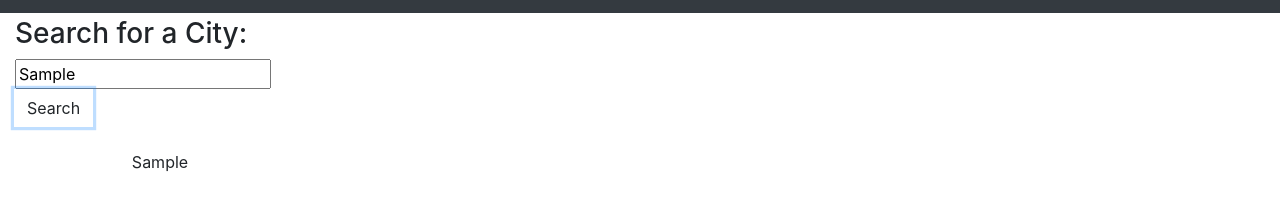
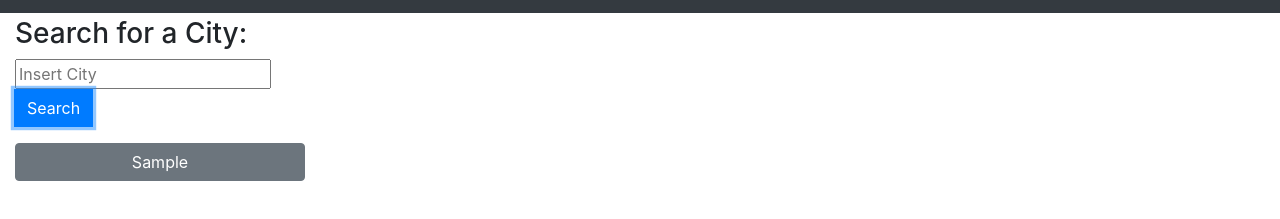
Before and after one commit to barrymoore1990/week-8-weather-dashboard, a plain HTML site: page index.html in a window 1280 px wide. Both pictures are taken after typing "Sample" into the empty fields and a click on the button "Search". Shown: the part 59-278 px from the top of the page. Drawn offline with nearby package versions, Linux system fonts and the light colour scheme; no server answers.

Commit message:
added clear form after search plus formatting of buttons

```diff
--- a/assets/index.js
+++ b/assets/index.js
@@ -8,6 +8,7 @@ searchBtn.addEventListener("click", function(){
     event.preventDefault()
     let aaa = searchInput.value;
     myFunction(aaa)
+    searchInput.value="";
 })
 
 
@@ -29,7 +30,7 @@ function myFunction(cityToSearchFor) {
     let city = cityToSearchFor;
     let createButton = document.createElement("BUTTON");
     createButton.textContent = city;
-    createButton.className = "btn"
+    createButton.className = "btn btn-secondary"
     history.prepend(createButton);
     let queryURL = "https://api.openweathermap.org/geo/1.0/direct?q=" + city + "&limit=1&appid=16c44a3c4ffd80699d455707a330e33e"
 
--- a/assets/styles.css
+++ b/assets/styles.css
@@ -0,0 +1,3 @@
+.btn-secondary {
+    margin-bottom: 4px
+}
--- a/index.html
+++ b/index.html
@@ -29,7 +29,7 @@
               <input class="form-input weather-search" type="text" id="search-input" placeholder="Insert City"
                 aria-labelledby="form-heading" aria-controls="today forecast" />
               <div class="input-group-append">
-                <button type="submit" class="btn search-button" id="search-button" aria-label="submit search">
+                <button type="submit" class="btn btn-primary" id="search-button" aria-label="submit search">
                   Search
                 </button>
                 <hr class="hr weather-hr" />
```
